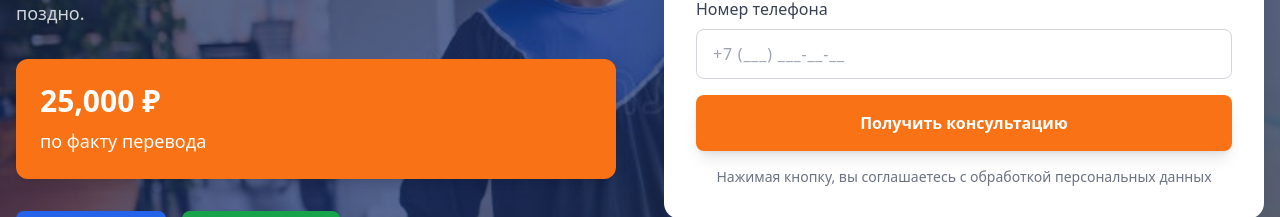
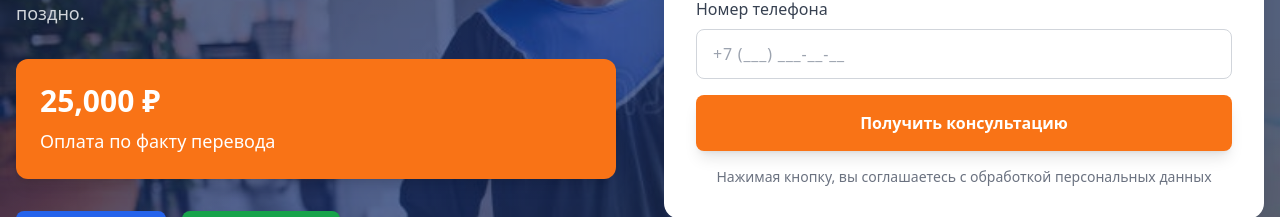
Before and after one commit to Bredfen/army-college, a React (Vite) app: page / in a window 1280 px wide. Shown: the part 357-574 px from the top of the page. Built offline with nearby package versions, Linux system fonts and the light colour scheme.

Commit message:
Update HeroSection.tsx
change text

```diff
--- a/src/components/HeroSection.tsx
+++ b/src/components/HeroSection.tsx
@@ -80,7 +80,7 @@ const HeroSection = () => {
 
             <div className="bg-orange-500 text-white p-6 rounded-xl mb-8 shadow-lg">
               <div className="text-3xl font-bold mb-2">25,000 ₽</div>
-              <div className="text-lg">по факту перевода</div>
+              <div className="text-lg">Оплата по факту перевода</div>
             </div>
 
             {/* Quick contacts */}
```
